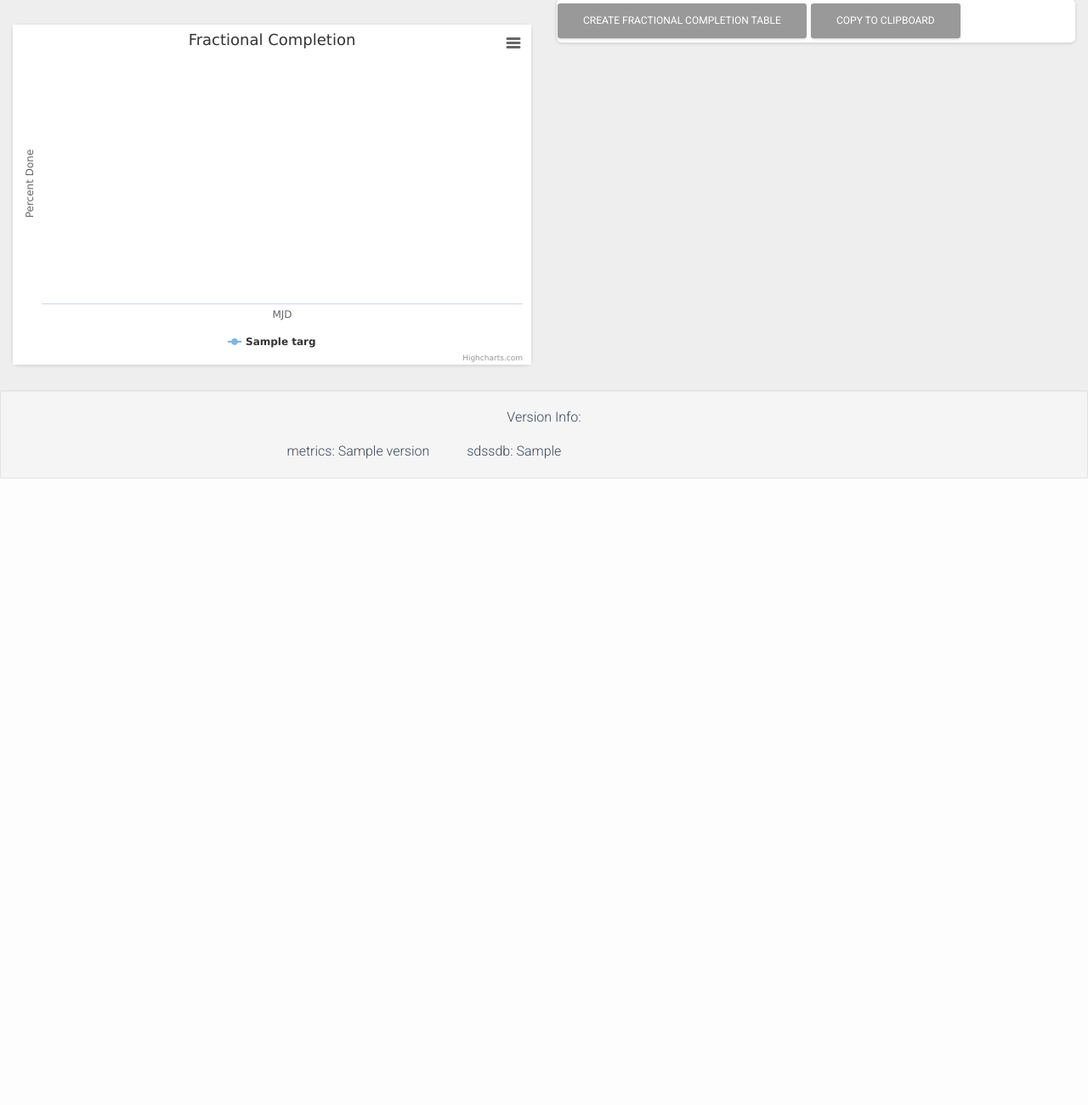
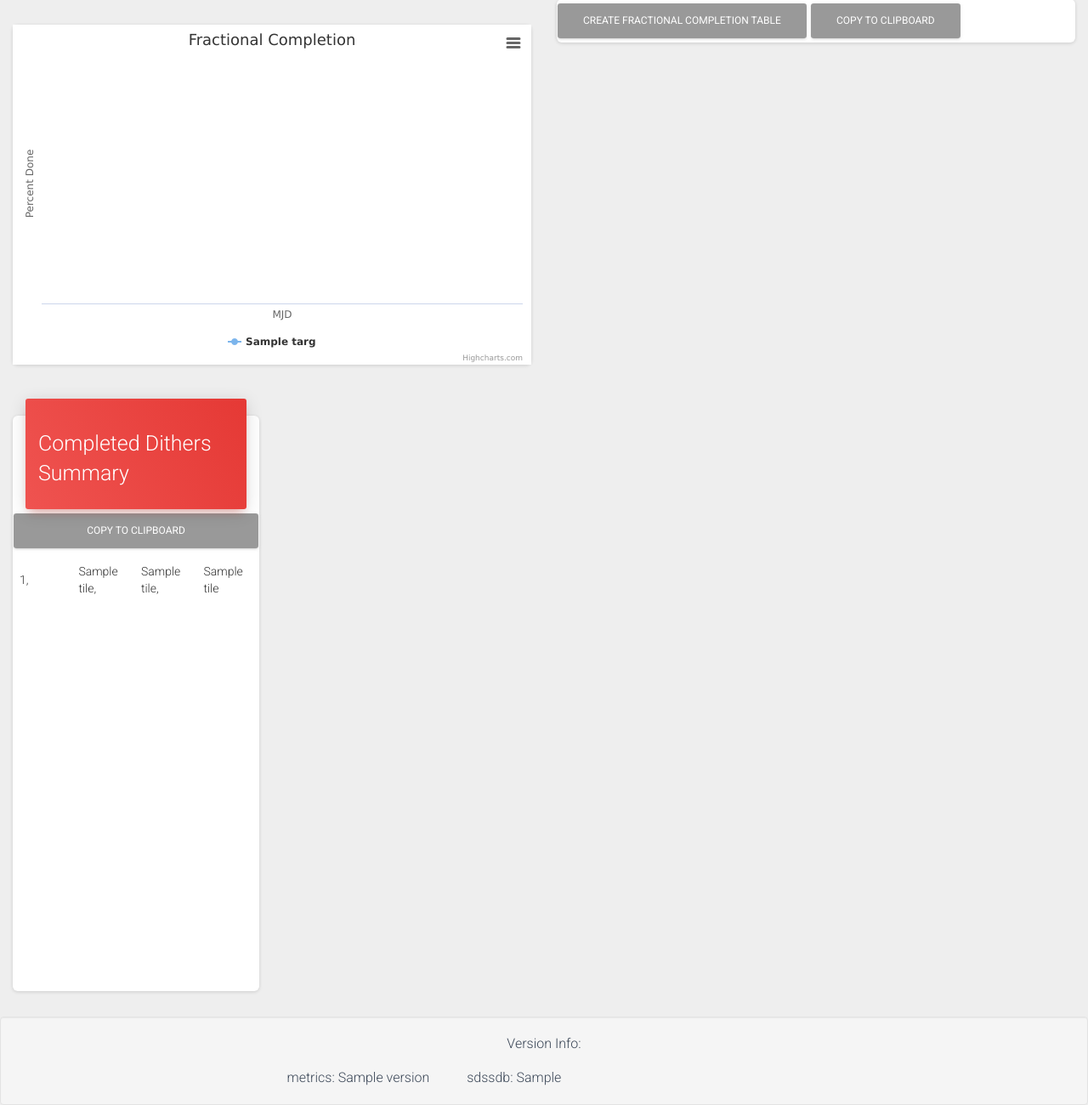
Before and after one commit to sdss/viki, a Python web app: template python/viki/templates/progress.html in a window 1280 px wide. Shown: the part 561-1861 px from the top of the page at 85% size. Before the commit the page ends 1124 px from the top, so only its background shows below. Run offline with Jinja, Linux system fonts and the light colour scheme; the template is opened without the code that fills it: most values are stand-ins (such as "Sample title", 1, 10 or a date in 2020); some libraries are stand-ins or nearby versions.

Commit message:
add all dither csv in progress

```diff
--- a/python/viki/dbConvenience.py
+++ b/python/viki/dbConvenience.py
@@ -124,7 +124,7 @@ def doneTiles():
     ver = Version.get(label=os.getenv("TILE_VER"))
 
     hist = Tile.select(Tile.tile_id, Tile.target, Tile.ra, Tile.dec,
-                       Tile.total_exptime,
+                       Tile.total_exptime, Dither.position,
                        Dither.pk, CompletionStatus.done,
                        fn.Max(Observation.jd).alias("jd"))\
                .join(Dither, JOIN.LEFT_OUTER)\
--- a/python/viki/templates/progress.html
+++ b/python/viki/templates/progress.html
@@ -22,6 +22,30 @@
       <div class="col-md-12">
         <div class="card">
           <div id="fractional"></div>
+        </div>
+      </div>
+    </div>
+    <div class="row">
+      <div class="col-md-6">
+        <div class="card">
+          <div class="card-header card-header-danger">
+            <h3>Completed Dithers Summary</h3>
+          </div>
+          <button type="button" class="btn btn-default"  onclick="copydoneTilesTable()">Copy to Clipboard</button>
+          <div>
+            <table class="table" id="doneTiles" style="height: 500px; overflow-y:scroll; display:block;">
+              <tbody>
+                {% for t in tile_list %}
+              <tr>
+                <td style="textAlign: right; width: 75px;">{{t[0]}},</td>
+                <td style="textAlign: right; width: 75px;">{{t[1]}},</td>
+                <td style="textAlign: right; width: 75px;">{{t[2]}},</td>
+                <td style="textAlign: right; width: 75px;">{{t[3]}}</td>
+              </tr>
+            {% endfor %}
+              </tbody>
+            </table>
+          </div>
         </div>
       </div>
     </div>
@@ -212,7 +236,13 @@
   function copyFracCompTable(){
     var tab = document.getElementById('jsfracComplete');
     navigator.clipboard.writeText(tab.innerText.replaceAll("\t", " "));
-    alert("Copied table to clipboard! \nWatch out for tabs!");
+    alert("Copied table to clipboard!");
+  }
+
+  function copydoneTilesTable(){
+    var tab = document.getElementById('doneTiles');
+    navigator.clipboard.writeText(tab.innerText.replaceAll("\t", " "));
+    alert("Copied table to clipboard!");
   }
 
 </script>
```
Also changed, not shown: python/viki/controllers/progress.py (+5 -3 lines).
